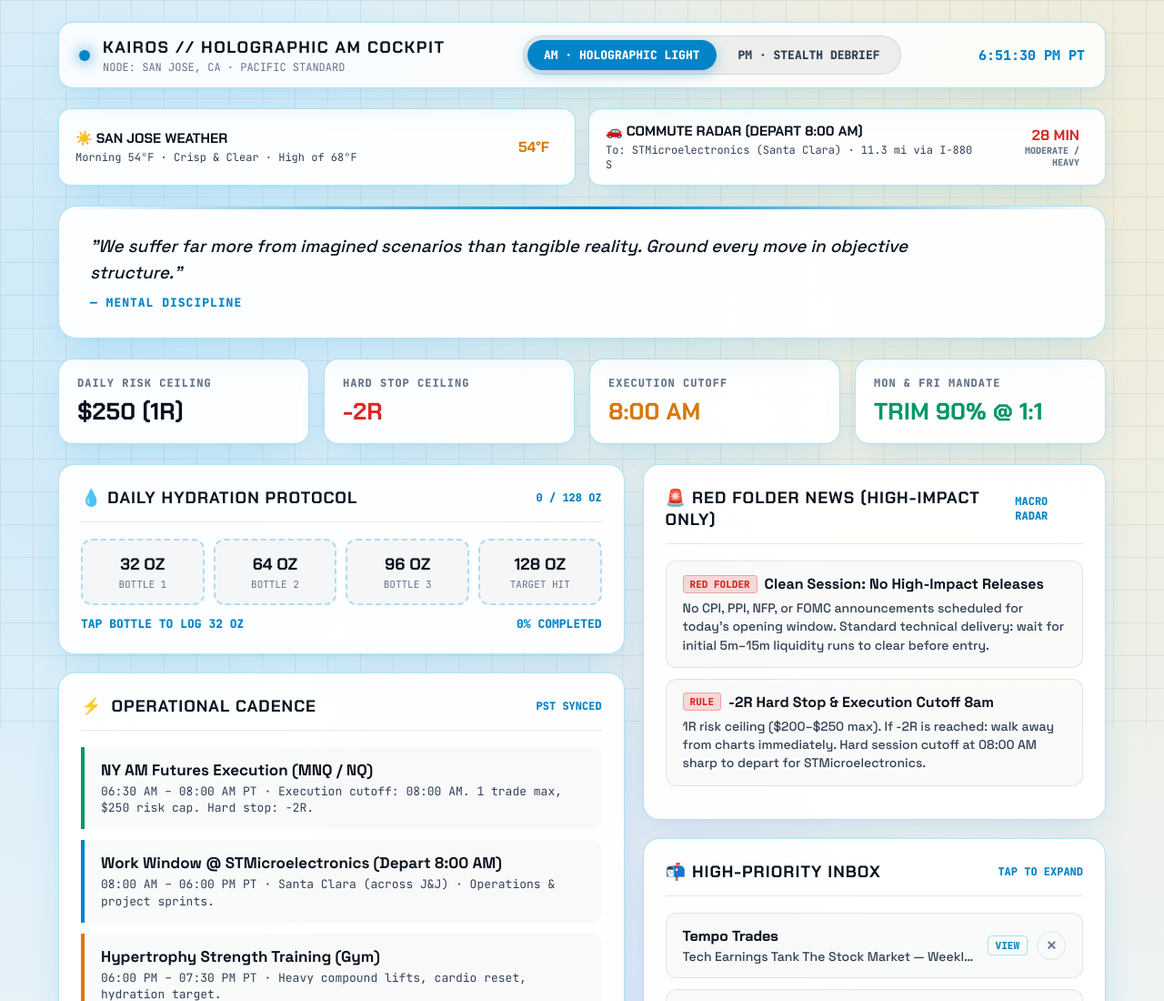
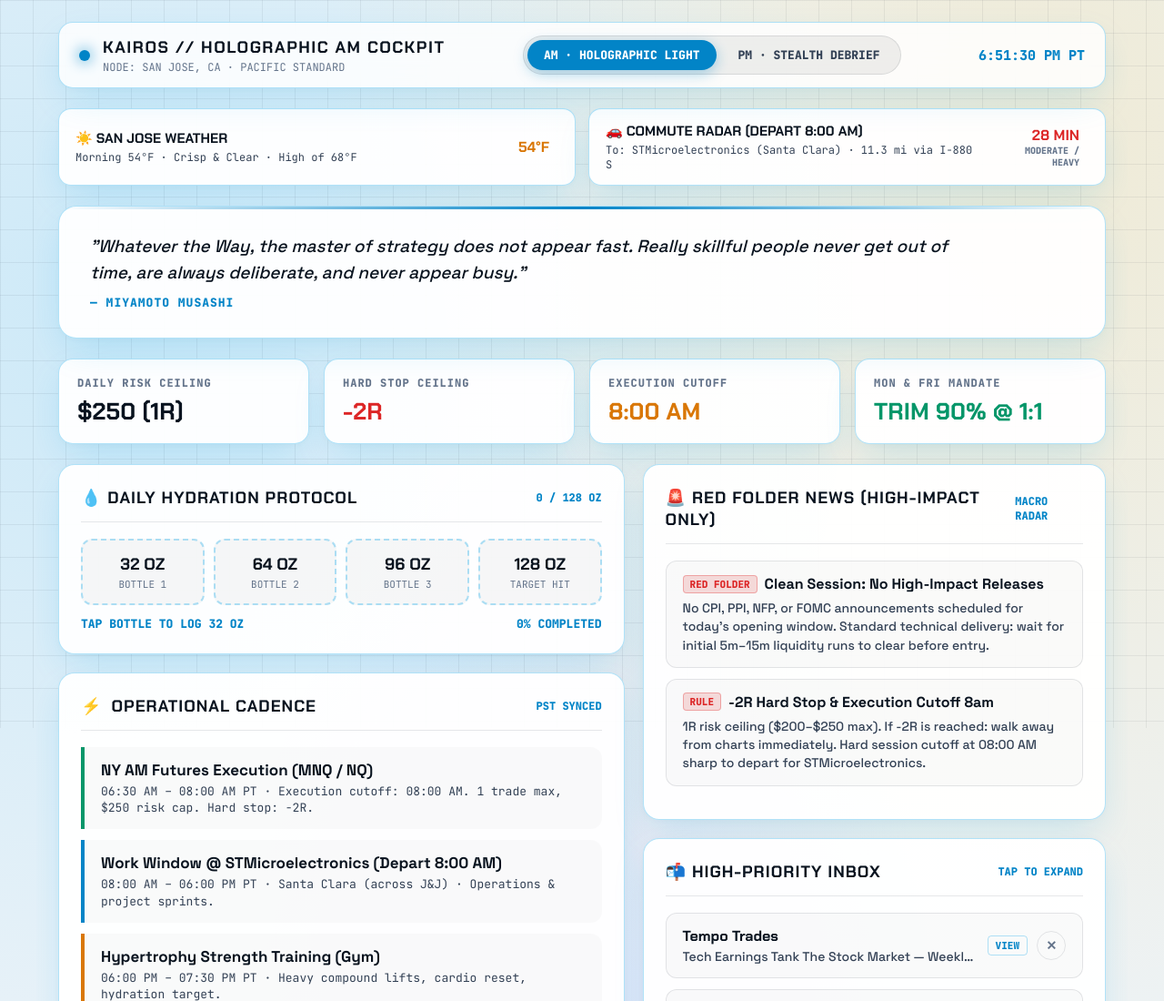
Before and after one commit to hasansamy/Karois-hud, a plain HTML site: page index.html in a window 1280 px wide. Shown: the top 1100 px of the page at 91% size. Drawn offline with Linux system fonts and the light colour scheme.

Commit message:
Update index.html

```diff
--- a/index.html
+++ b/index.html
@@ -1502,6 +1502,45 @@
       setMode('am');
     }
   });
+  async function loadBriefData() {
+    try {
+      const res = await fetch('brief.json?v=' + Date.now(), {
+        cache: 'no-store',
+        headers: { 'Cache-Control': 'no-cache' }
+      });
+      if (!res.ok) throw new Error('brief.json not found');
+      const data = await res.json();
+
+      // Updates quote & author
+      if (data.wisdom || data.quote) {
+        const quoteEl = document.getElementById('brief-quote');
+        const authorEl = document.getElementById('brief-author');
+        if (quoteEl) quoteEl.innerText = `"${data.wisdom?.text || data.quote || ''}"`;
+        if (authorEl) authorEl.innerText = `— ${data.wisdom?.author || data.author || 'KAIROS ANCHOR'}`;
+      }
+
+      // Updates high impact news / red folder
+      if (data.macro || data.red_folder) {
+        const radarContainer = document.querySelector('.radar-desc');
+        if (radarContainer) {
+          radarContainer.innerText = data.macro || data.red_folder;
+        }
+      }
+
+      // Updates weather
+      if (data.weather) {
+        const weatherSub = document.querySelector('.commute-card .commute-info-sub');
+        const weatherBadge = document.querySelector('.commute-card .commute-badge');
+        if (weatherSub && data.weather.summary) weatherSub.innerText = data.weather.summary;
+        if (weatherBadge && data.weather.temp) weatherBadge.innerText = data.weather.temp;
+      }
+    } catch (err) {
+      console.warn('Could not load brief.json:', err);
+    }
+  }
+
+  // Runs immediately on page load
+  loadBriefData();
 </script>
 </body>
 </html>
```
